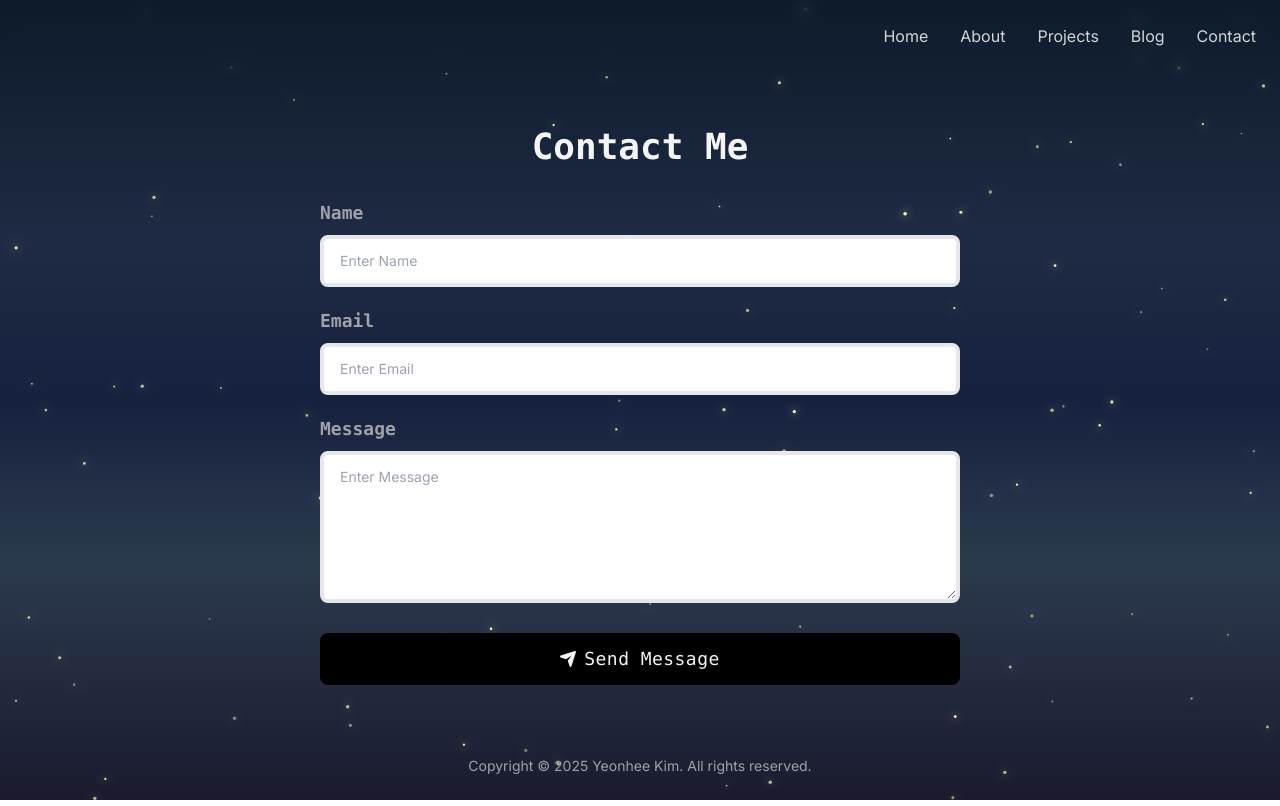
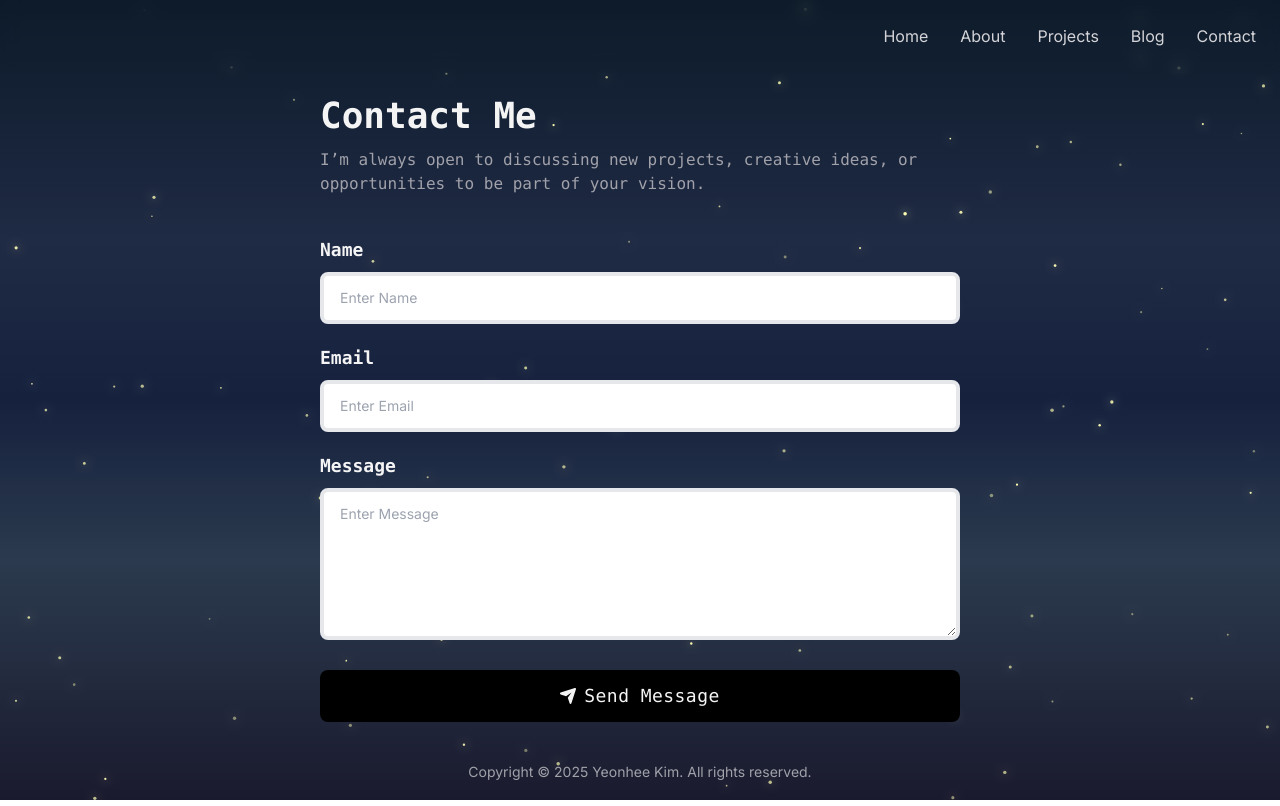
Before and after one commit to devyeony/yuni.vercel.app, a Next.js app: page /contact in a window 1280 px wide. Built offline with nearby package versions, Linux system fonts and the light colour scheme; no server answers; what tailwindcss-debug-screens would draw is missing.

Commit message:
style: update layout and design of contact page

```diff
--- a/app/blog/page.tsx
+++ b/app/blog/page.tsx
@@ -47,13 +47,12 @@ const BlogPage = async () => {
 
   return (
     <div className="p-6">
-      <h1 className="text-3xl text-zinc-100 font-mono font-bold inline-flex items-center gap-2">
+      <h1 className="text-4xl text-zinc-100 font-mono font-bold inline-flex items-center gap-2">
         Latest Blog Posts
       </h1>
 
-      <p className="max-w-3xl mt-2 mb-10 text-base text-zinc-400 font-mono items-center gap-2">
-        Discover my recent technical insights and tutorials, featuring the five
-        latest posts from{" "}
+      <p className="max-w-3xl mt-3 mb-10 text-base text-zinc-400 font-mono items-center gap-2">
+        Discover my recent technical insights and tutorials, featuring the five latest posts from{" "}
         <a
           href={socialInfo.medium.link}
           target="_blank"
--- a/app/contact/page.tsx
+++ b/app/contact/page.tsx
@@ -24,13 +24,16 @@ export default function Contact() {
 
   return (
     <div className="w-full p-4 mx-auto max-w-lg sm:max-w-xl md:max-w-2xl">
-      <h1 className="text-4xl text-zinc-100 font-mono font-bold text-center">
+      <h1 className="text-4xl text-zinc-100 font-mono font-bold inline-flex items-center gap-2">
         Contact Me
       </h1>
+      <p className="max-w-3xl mt-3 mb-10 text-base text-zinc-400 font-mono items-center gap-2">
+        I’m always open to discussing new projects, creative ideas, or opportunities to be part of your vision.
+      </p>
       <form onSubmit={handleSubmit} className="mt-8 space-y-5">
         <div>
           <label
-            className="block text-lg text-zinc-400 font-mono font-bold mb-2"
+            className="block text-lg text-zinc-100 font-mono font-bold mb-2"
             htmlFor="name"
           >
             Name
@@ -49,7 +52,7 @@ export default function Contact() {
 
         <div>
           <label
-            className="block text-lg text-zinc-400 font-mono font-bold mb-2"
+            className="block text-lg text-zinc-100 font-mono font-bold mb-2"
             htmlFor="email"
           >
             Email
@@ -68,7 +71,7 @@ export default function Contact() {
 
         <div>
           <label
-            className="block text-lg text-zinc-400 font-mono font-bold mb-2"
+            className="block text-lg text-zinc-100 font-mono font-bold mb-2"
             htmlFor="message"
           >
             Message
```
